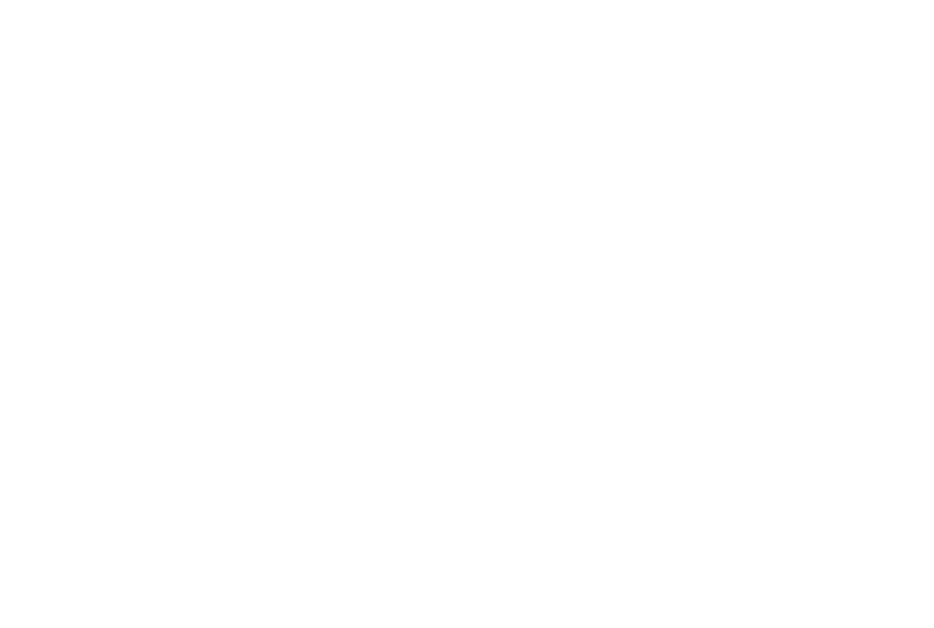
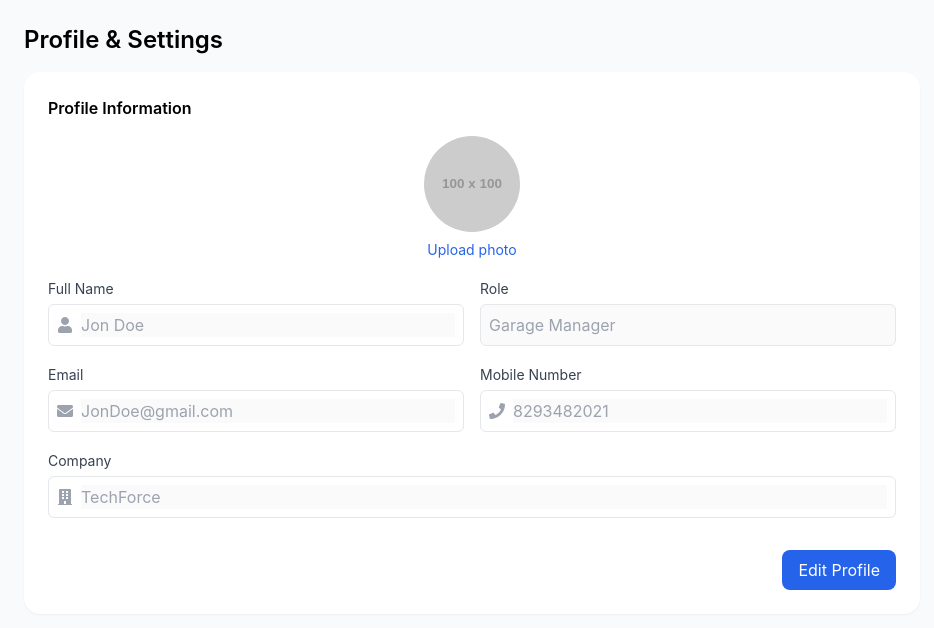
Before and after one commit to Srikumarsahoo/EzzyManagement, a React (Create React App) app in the folder ass-frontend/: page /profile in a window 1280 px wide. Before the commit this address had no page. Shown: the top 628 px of the page, without its empty margins (0-934 px from the left). Built offline with nearby package versions, Linux system fonts and the light colour scheme; no server answers.

Commit message:
Navigation to profile settings from profile and added api to the pages from user configuration

```diff
--- a/ass-frontend/src/App.js
+++ b/ass-frontend/src/App.js
@@ -6,6 +6,7 @@ import Inventory from "./components/InventoryList";
 import Dashboard from "./pages/Dashboard";
 import Reports from "./pages/Reports";
 import { SpeedInsights } from "@vercel/speed-insights/react";
+import ProfileSettings from "./pages/Settings/ProfileSettings";
 
 function App() {
   return (
@@ -18,6 +19,7 @@ function App() {
         <Route path="/inventory" element={<Inventory />} />
         <Route path="/dashboard" element={<Dashboard />} />
         <Route path="/reports" element={<Reports />} />
+        <Route path="/profile" element={<ProfileSettings />} />
       </Routes>
     </Router>
   );
--- /dev/null
+++ b/ass-frontend/src/api/userApi.js
@@ -0,0 +1,11 @@
+import axios from "axios";
+
+const API = axios.create({
+  baseURL: "https://ezzymanagement.onrender.com/api",
+});
+
+// get user profile
+export const getUserProfile = (id) => API.get(`/users/${id}`);
+
+// update user profile
+export const updateUserProfile = (id, data) => API.put(`/users/${id}`, data);
--- /dev/null
+++ b/ass-frontend/src/pages/Settings/ProfileSettings.js
@@ -0,0 +1,146 @@
+import React, { useState, useEffect } from "react";
+import { getUserProfile, updateUserProfile } from "../../api/userApi";
+import { FaUser, FaEnvelope, FaPhone, FaBuilding } from "react-icons/fa";
+
+const ProfileSettings = () => {
+  const userId = "YOUR_USER_ID"; // Replace with actual id (from context or localStorage)
+  const [profile, setProfile] = useState({
+    fullName: "",
+    role: "",
+    email: "",
+    mobile: "",
+    company: "",
+    image: "",
+  });
+  const [isEditing, setIsEditing] = useState(false);
+
+  useEffect(() => {
+    getUserProfile(userId).then(({ data }) => setProfile(data));
+  }, []);
+
+  const handleChange = (e) => {
+    setProfile({ ...profile, [e.target.name]: e.target.value });
+  };
+
+  const handleSubmit = async (e) => {
+    e.preventDefault();
+    await updateUserProfile(userId, profile);
+    setIsEditing(false);
+    alert("Profile updated successfully!");
+  };
+
+  return (
+    <div className="p-6 bg-gray-50 min-h-screen">
+      <h2 className="text-2xl font-semibold mb-4">Profile & Settings</h2>
+
+      <div className="bg-white p-6 rounded-2xl shadow-sm max-w-4xl">
+        <h3 className="font-semibold mb-4">Profile Information</h3>
+
+        <div className="flex flex-col items-center mb-4">
+          <img
+            src={profile.image || "https://via.placeholder.com/100"}
+            alt="Profile"
+            className="w-24 h-24 rounded-full object-cover"
+          />
+          <button className="mt-2 text-blue-600 text-sm">Upload photo</button>
+        </div>
+
+        <form onSubmit={handleSubmit} className="grid grid-cols-2 gap-4">
+          <div>
+            <label className="text-gray-700 text-sm">Full Name</label>
+            <div className="flex items-center border rounded-md p-2 mt-1">
+              <FaUser className="text-gray-400 mr-2" />
+              <input
+                name="fullName"
+                value={profile.fullName}
+                onChange={handleChange}
+                disabled={!isEditing}
+                className="flex-1 outline-none"
+                placeholder="Jon Doe"
+              />
+            </div>
+          </div>
+
+          <div>
+            <label className="text-gray-700 text-sm">Role</label>
+            <input
+              name="role"
+              value={profile.role}
+              onChange={handleChange}
+              disabled={!isEditing}
+              className="border rounded-md p-2 w-full mt-1"
+              placeholder="Garage Manager"
+            />
+          </div>
+
+          <div>
+            <label className="text-gray-700 text-sm">Email</label>
+            <div className="flex items-center border rounded-md p-2 mt-1">
+              <FaEnvelope className="text-gray-400 mr-2" />
+              <input
+                name="email"
+                type="email"
+                value={profile.email}
+                onChange={handleChange}
+                disabled={!isEditing}
+                className="flex-1 outline-none"
+                placeholder="JonDoe@gmail.com"
+              />
+            </div>
+          </div>
+
+          <div>
+            <label className="text-gray-700 text-sm">Mobile Number</label>
+            <div className="flex items-center border rounded-md p-2 mt-1">
+              <FaPhone className="text-gray-400 mr-2" />
+              <input
+                name="mobile"
+                value={profile.mobile}
+                onChange={handleChange}
+                disabled={!isEditing}
+                className="flex-1 outline-none"
+                placeholder="8293482021"
+              />
+            </div>
+          </div>
+
+          <div className="col-span-2">
+            <label className="text-gray-700 text-sm">Company</label>
+            <div className="flex items-center border rounded-md p-2 mt-1">
+              <FaBuilding className="text-gray-400 mr-2" />
+              <input
+                name="company"
+                value={profile.company}
+                onChange={handleChange}
+                disabled={!isEditing}
+                className="flex-1 outline-none"
+                placeholder="TechForce"
+              />
+            </div>
+          </div>
+
+          <div className="col-span-2 flex justify-end mt-4">
+            {isEditing ? (
+              <button
+                type="submit"
+                className="bg-blue-600 text-white px-4 py-2 rounded-lg"
+              >
+                Save
+              </button>
+            ) : (
+              <button
+                type="button"
+                onClick={() => setIsEditing(true)}
+                className="bg-blue-600 text-white px-4 py-2 rounded-lg"
+              >
+                Edit Profile
+              </button>
+            )}
+          </div>
+        </form>
+      </div>
+    </div>
+  );
+};
+
+export default ProfileSettings;
```
